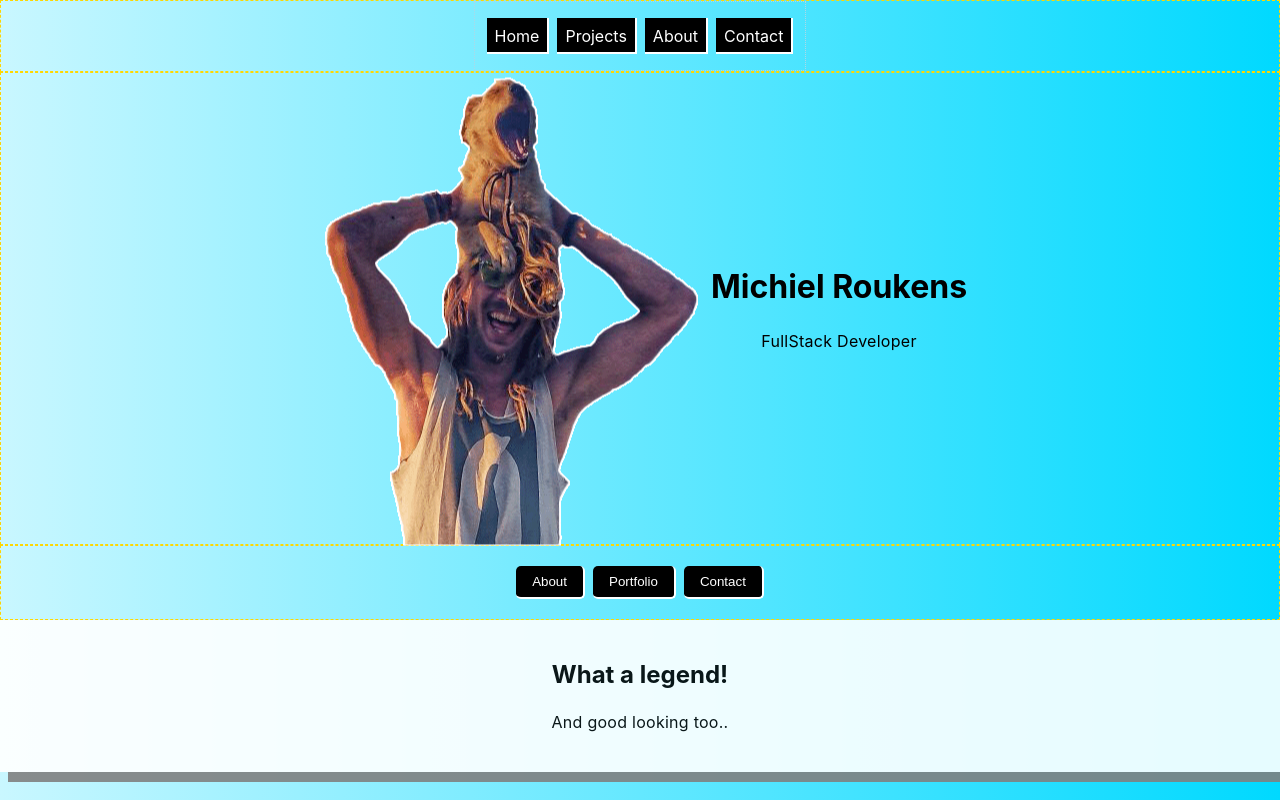
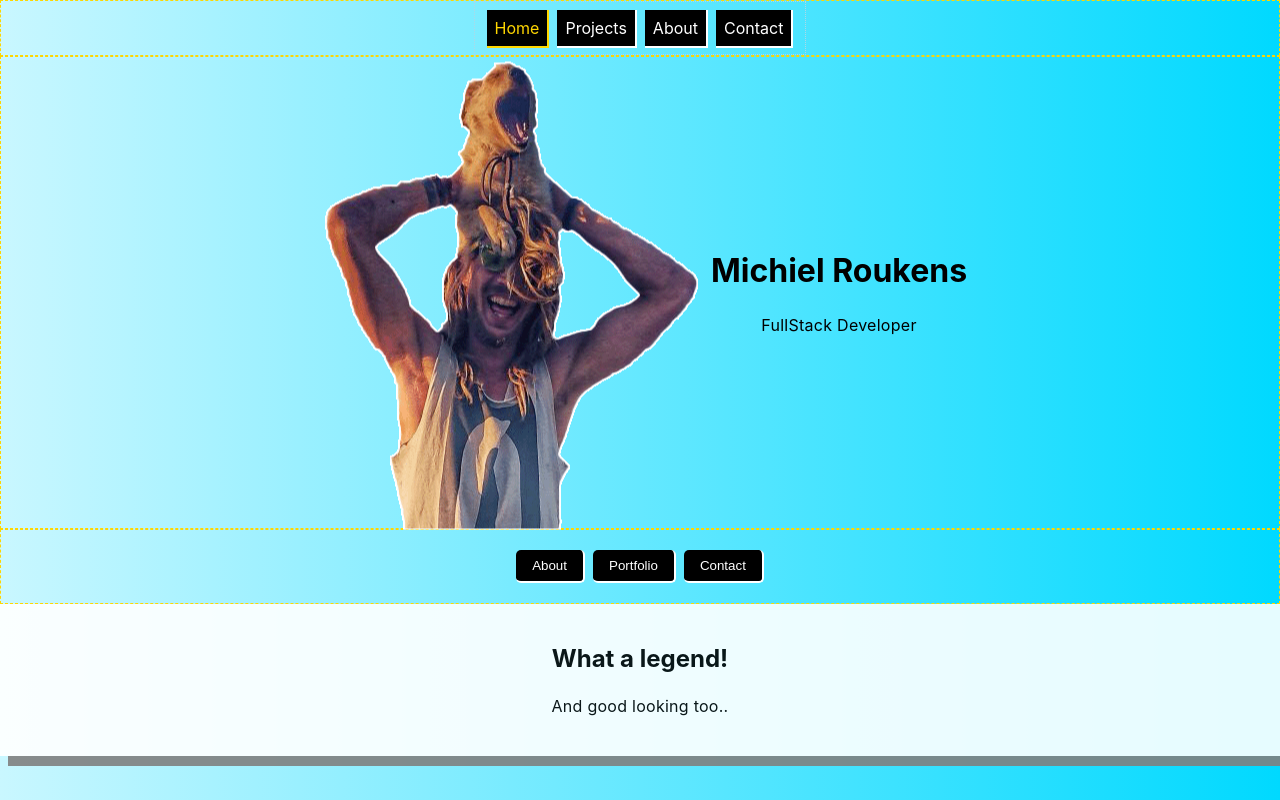
Before and after one commit to arejasverduras/portfolio, a React (Create React App) app: page / in a window 1280 px wide. Shown: the top 800 px of the page. Built offline with nearby package versions, Linux system fonts and the light colour scheme.

Commit message:
update activeClassName property on NavLink to react router  V6 syntax

```diff
--- a/src/App.css
+++ b/src/App.css
@@ -33,10 +33,11 @@ nav ul {
   justify-items: center;
   padding-inline-start: 0;
   padding: 0 8px;
+  list-style-type: none;
 }
 
-nav li {
-  list-style-type: none;
+
+.NavLink {
   background-color: black;
   padding: 8px;
   margin: 0px 4px;
--- a/src/App.js
+++ b/src/App.js
@@ -11,28 +11,51 @@ import { Projects} from './components/Projects/Projects';
 import { Contact } from './components/Contact/Contact.js';
 
 function App() {
+  let activeStyle = {
+    color: "gold",
+    backgroundColor: "black",
+    borderRight: "2px solid gold",
+    borderBottom: "2px solid gold"
+  };
+
+  let activeClassName = "underline";
+
   return (
     <div className="App">
       <header className="App-header">
       <nav>
         <ul>
         <li>
-            <NavLink to="/" activeClassName="active">
+            <NavLink to="/"
+              style={({ isActive }) =>
+               isActive ? activeStyle: undefined
+               }
+               className="NavLink"
+               >
               Home
             </NavLink>
           </li>
           <li>
-            <NavLink to="/projects" activeClassName="active">
+            <NavLink to="/projects" style={({ isActive }) =>
+               isActive ? activeStyle: undefined
+               }
+               className="NavLink">
               Projects
             </NavLink>
           </li>
           <li>
-            <NavLink to={"/about"} activeClassName="active">
+            <NavLink to={"/about"} style={({ isActive }) =>
+               isActive ? activeStyle: undefined
+               }
+               className="NavLink">
               About
             </NavLink>
           </li>
           <li>
-            <NavLink to={"/contact"} activeClassName="active">
+            <NavLink to={"/contact"} style={({ isActive }) =>
+               isActive ? activeStyle: undefined
+               }
+               className="NavLink">
               Contact
             </NavLink>
           </li>
```
